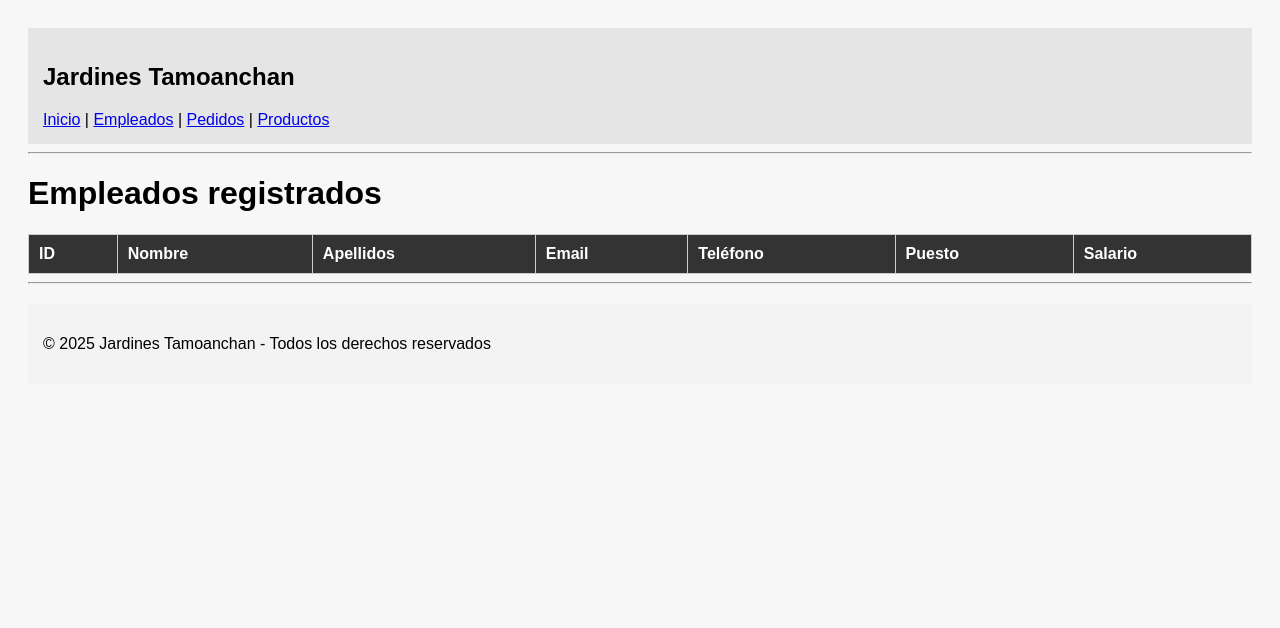
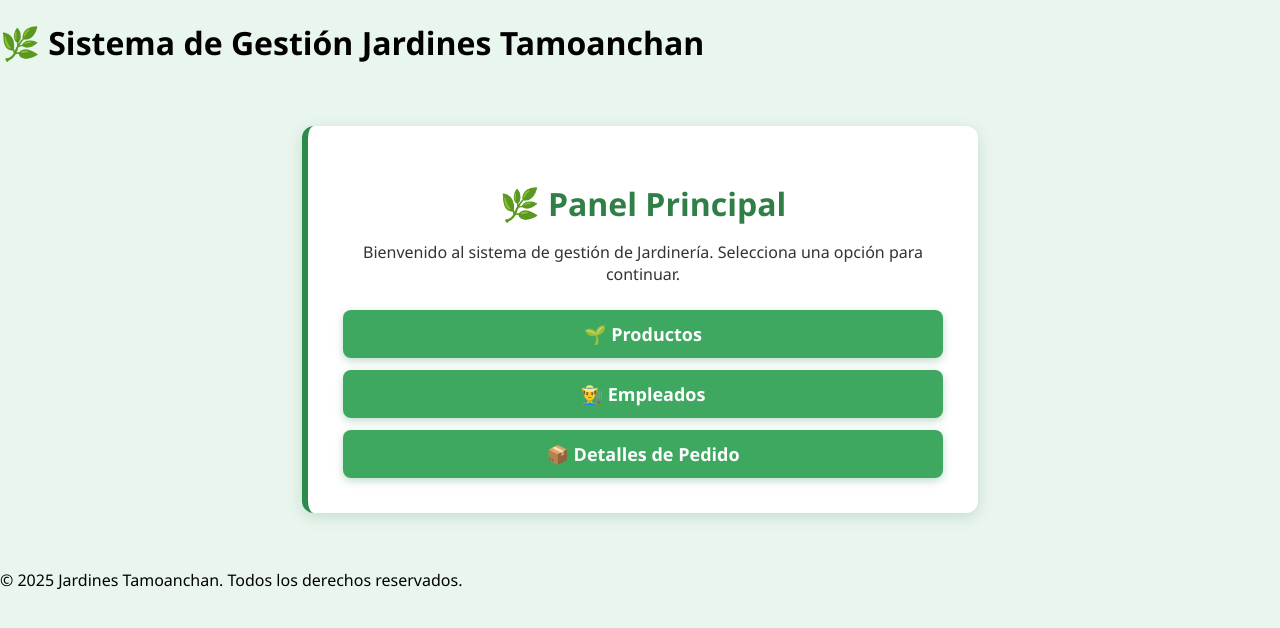
Before and after one commit to agaytane/jardineras-tamoachan, a PHP site: page / in a window 1280 px wide. Shown: the top 628 px of the page. Run offline with PHP 8.4, Linux system fonts and the light colour scheme; data that the repository does not hold is empty; some libraries are stand-ins or nearby versions.

```diff
--- /dev/null
+++ b/src/assets/css/estilos_jardineria.css
@@ -0,0 +1,65 @@
+/* ESTILO GENERAL JARDINERÍA */
+body {
+    margin: 0;
+    padding: 0;
+    background: #e9f6ee; /* verde claro refrescante */
+    font-family: "Segoe UI", Arial, sans-serif;
+}
+
+/* CONTENEDOR CENTRADO */
+.inicio-contenedor {
+    display: flex;
+    justify-content: center;
+    padding: 40px;
+}
+
+/* TARJETA PRINCIPAL */
+.inicio-card {
+    background: white;
+    padding: 35px;
+    max-width: 600px;
+    width: 100%;
+    border-radius: 12px;
+    box-shadow: 0px 4px 15px rgba(0, 90, 50, 0.15);
+    text-align: center;
+    border-left: 6px solid #2d8a4d;
+}
+
+/* TITULO */
+.inicio-card h1 {
+    color: #2f7f47;
+    margin-bottom: 10px;
+    font-size: 32px;
+}
+
+/* PÁRRAFO */
+.inicio-card p {
+    color: #333;
+    font-size: 16px;
+    margin-bottom: 25px;
+}
+
+/* BOTONES */
+.botones {
+    display: flex;
+    justify-content: center;
+    flex-direction: column;
+    gap: 12px;
+}
+
+.btn-jardin {
+    text-decoration: none;
+    padding: 12px 20px;
+    background: #3ea860;
+    color: white;
+    border-radius: 8px;
+    font-size: 18px;
+    font-weight: bold;
+    box-shadow: 0 3px 8px rgba(0, 120, 60, 0.25);
+    transition: 0.2s;
+}
+
+.btn-jardin:hover {
+    background: #2f8a4d;
+    transform: translateY(-3px);
+}
--- /dev/null
+++ b/src/controllers/Ctrl_Inicio.php
@@ -0,0 +1,6 @@
+<?php
+class InicioController{
+    public function index() {
+        require __DIR__ . '/../views/Inicio.php';
+    }
+}
--- a/src/index.php
+++ b/src/index.php
@@ -1,18 +1,6 @@
 <?php
-// =========================================
-//  CARGAR CONEXIÓN
-// =========================================
 require_once __DIR__ . '/config/database.php';
-
-// =========================================
-//  BUFFER PARA CAPTURAR TODO LO QUE IMPRIMA
-//  CUALQUIER CONTROLADOR O VISTA
-// =========================================
 ob_start();
-
-// =========================================
-//  OBTENER URL AMIGABLE
-// =========================================
 $url = isset($_GET['url']) ? filter_var(trim($_GET['url'], '/'), FILTER_SANITIZE_URL) : '';
 $partes = explode('/', $url);
 
@@ -20,33 +8,26 @@ $partes = explode('/', $url);
 $accion = empty($url) ? 'INICIO' : strtoupper($partes[0]);
 $param1 = $partes[1] ?? null;
 
-// =========================================
-//  RUTEO PRINCIPAL
-// =========================================
 switch ($accion) {
 
-    // ========================================================
-    //  INICIO / EMPLEADOS (usa mismo controlador)
-    // ========================================================
     case 'INICIO':
+        require_once __DIR__ . '/controllers/Ctrl_Inicio.php';
+        $controller = new InicioController();
+        $controller->index();
+        break;
+
     case 'EMPLEADOS':
         require_once __DIR__ . '/controllers/Ctrl_Empl.php';
         $controller = new EmpleadoController($conn);
         $controller->index();
         break;
 
-    // ========================================================
-    //  DETALLES DE PEDIDOS
-    // ========================================================
     case 'DETALLES_PEDIDO':
         require_once __DIR__ . '/controllers/Ctrl_Dpedidos.php';
         $controller = new DpedidosController($conn);
         $controller->index();
         break;
 
-    // ========================================================
-    //  PRODUCTOS CRUD COMPLETO
-    // ========================================================
     case 'PRODUCTOS':
         require_once __DIR__ . '/controllers/Ctrl_Producto.php';
         $controller = new ProductoController($conn);
@@ -86,21 +67,10 @@ switch ($accion) {
         }
         break;
 
-    // ========================================================
-    //  404
-    // ========================================================
+
     default:
         echo "<h2>404 - Ruta no encontrada</h2>";
         break;
 }
-
-// ========================================================
-//  CAPTURAR TODO LO QUE SE GENERÓ EN EL CONTROLADOR
-// ========================================================
 $contenido = ob_get_clean();
-
-// ========================================================
-//  LLAMAR A LA VISTA CONTENEDORA
-//  (NO MODIFICA CONTROLADORES, SOLO ENVUELVE SU SALIDA)
-// ========================================================
 require __DIR__ . "/views/render.php";
--- /dev/null
+++ b/src/views/Inicio.php
@@ -0,0 +1,12 @@
+<div class="inicio-contenedor">
+    <div class="inicio-card">
+        <h1>🌿 Panel Principal</h1>
+        <p>Bienvenido al sistema de gestión de Jardinería. Selecciona una opción para continuar.</p>
+
+        <div class="botones">
+            <a href="/PRODUCTOS" class="btn-jardin">🌱 Productos</a>
+            <a href="/EMPLEADOS" class="btn-jardin">👨‍🌾 Empleados</a>
+            <a href="/DETALLES_PEDIDO" class="btn-jardin">📦 Detalles de Pedido</a>
+        </div>
+    </div>
+</div>
--- a/src/views/layout/footer.php
+++ b/src/views/layout/footer.php
@@ -1,6 +1,7 @@
-<hr>
-<footer style="padding:15px; background:#f3f3f3; margin-top:20px;">
-    <p>© 2025 Jardines Tamoanchan - Todos los derechos reservados</p>
+</main>
+
+<footer class="footer-jardin">
+    <p>© <?= date('Y') ?> Jardines Tamoanchan. Todos los derechos reservados.</p>
 </footer>
 
 </body>
--- a/src/views/layout/header.php
+++ b/src/views/layout/header.php
@@ -2,19 +2,15 @@
 <html lang="es">
 <head>
     <meta charset="UTF-8">
-    <title>Jardines Tamoanchan</title>
+    <title>Sistema Jardinería</title>
+
+    <!-- Cargar CSS global -->
+    <link rel="stylesheet" href="/src/assets/css/estilos_jardineria.css">
 </head>
+
 <body>
-
-<header style="padding:15px; background:#e5e5e5;">
-    <h2>Jardines Tamoanchan</h2>
-
-    <nav>
-        <a href="/INICIO">Inicio</a> |
-        <a href="/EMPLEADOS">Empleados</a> |
-        <a href="/DETALLES_PEDIDO">Pedidos</a> |
-        <a href="/PRODUCTOS">Productos</a>
-    </nav>
+<header class="header-jardin">
+    <h1>🌿 Sistema de Gestión Jardines Tamoanchan</h1>
 </header>
 
-<hr>
+<main class="contenido-principal">
--- a/src/views/render.php
+++ b/src/views/render.php
@@ -1,5 +1,5 @@
 <?php require __DIR__ . '/layout/header.php'; ?>
 
 <?= $contenido ?>
-
+<link rel="stylesheet" href="src/assets/css/estilos_jardineria.css">
 <?php require __DIR__ . '/layout/footer.php'; ?>
```
